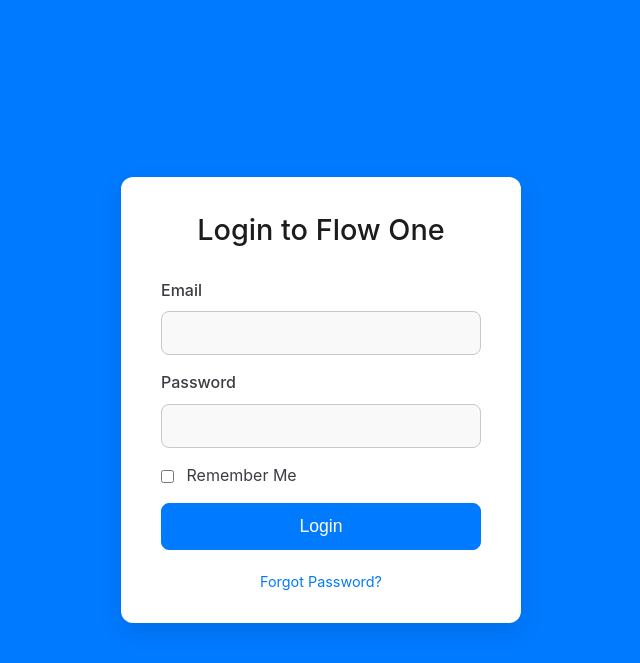
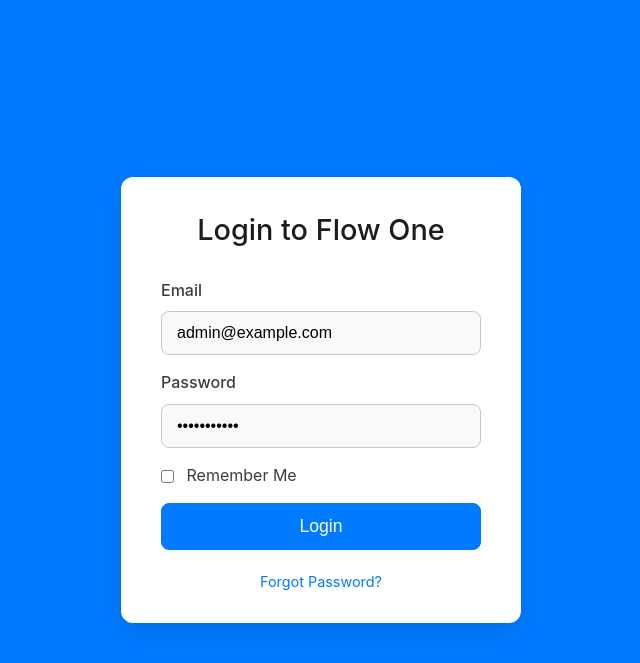
Before and after one commit to crazyio/FlowOne, a PHP site: page /foo/ in a window 1280 px wide. Shown: the top 663 px of the page, without its empty margins (319-959 px from the left). Run offline with PHP 8.4, Linux system fonts and the light colour scheme.

Commit message:
Update login.php

```diff
--- a/app/Views/auth/login.php
+++ b/app/Views/auth/login.php
@@ -13,11 +13,11 @@
     <form action="<?php echo htmlspecialchars($appBaseLinkPath ?? ''); ?>/login" method="POST"> <!-- Action URL to be handled by router -->
         <div class="form-group">
             <label for="email">Email</label>
-            <input type="email" id="email" name="email" required>
+            <input type="email" id="email" name="email" value="admin@example.com" required>
         </div>
         <div class="form-group">
             <label for="password">Password</label>
-            <input type="password" id="password" name="password" required>
+            <input type="password" id="password" name="password" value="password123" required>
         </div>
         <div class="form-group">
             <input type="checkbox" id="remember" name="remember">
```
